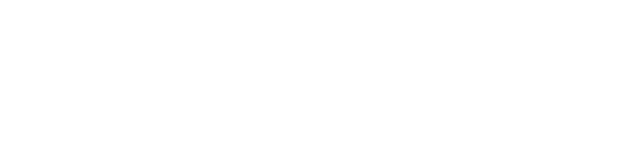
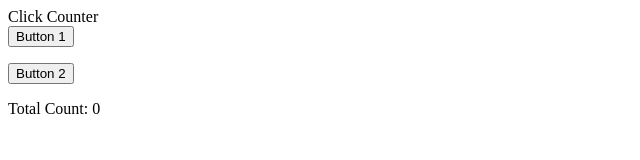
Before and after one commit to superaleejee/IT10-REMOTE-RONALEEJANRA-ESES, a plain HTML site: page index.html in a window 1280 px wide. Shown: the whole page, without its empty margins (0-640 px from the left). Drawn offline with Linux system fonts and the light colour scheme.

Commit message:
Added 2 Buttons and Counter Display paragraphs in HTML

```diff
--- a/index.html
+++ b/index.html
@@ -7,6 +7,16 @@
     <script src="script.js"></script>
 </head>
 <body>
+    <header>
+        Click Counter
+    </header>
+    <button type="button" id="btn1">Button 1</button>
+    <p id="count1"></p>
+    <button type="button" id="btn2">Button 2</button>
+    <p id="count2"></p>
 
+    <p id="totalCount">
+        Total Count: 0
+    </p>
 </body>
 </html>
```
